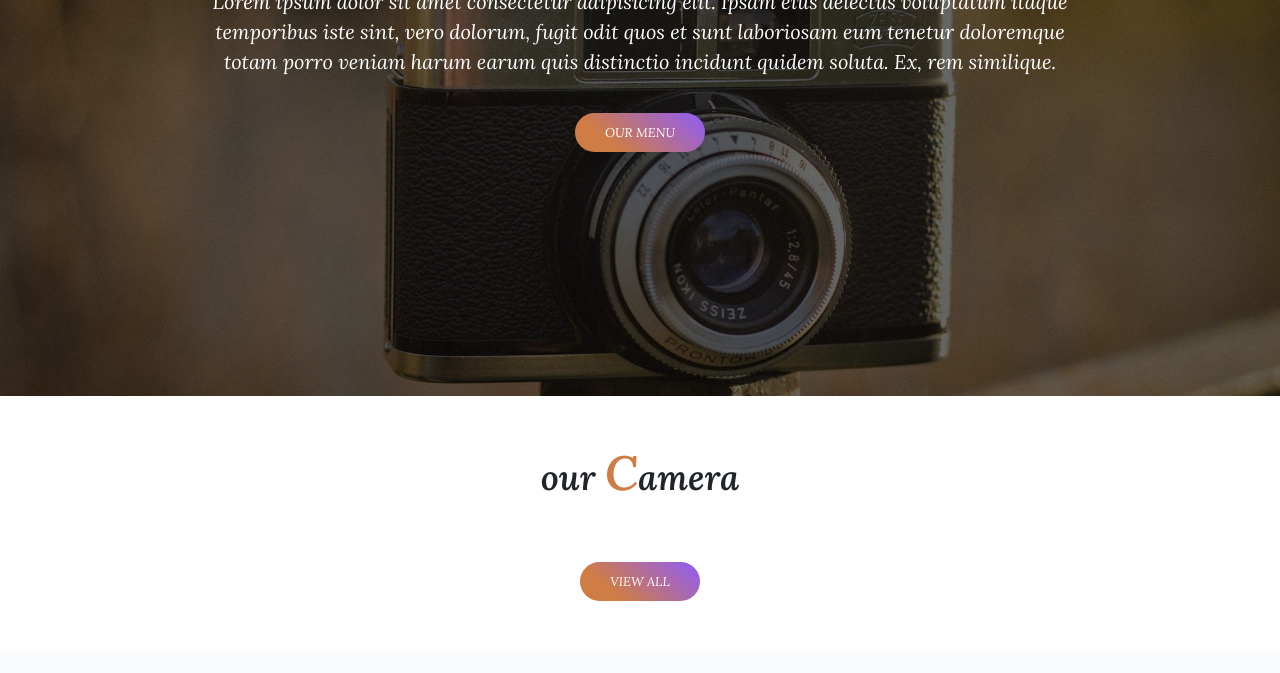
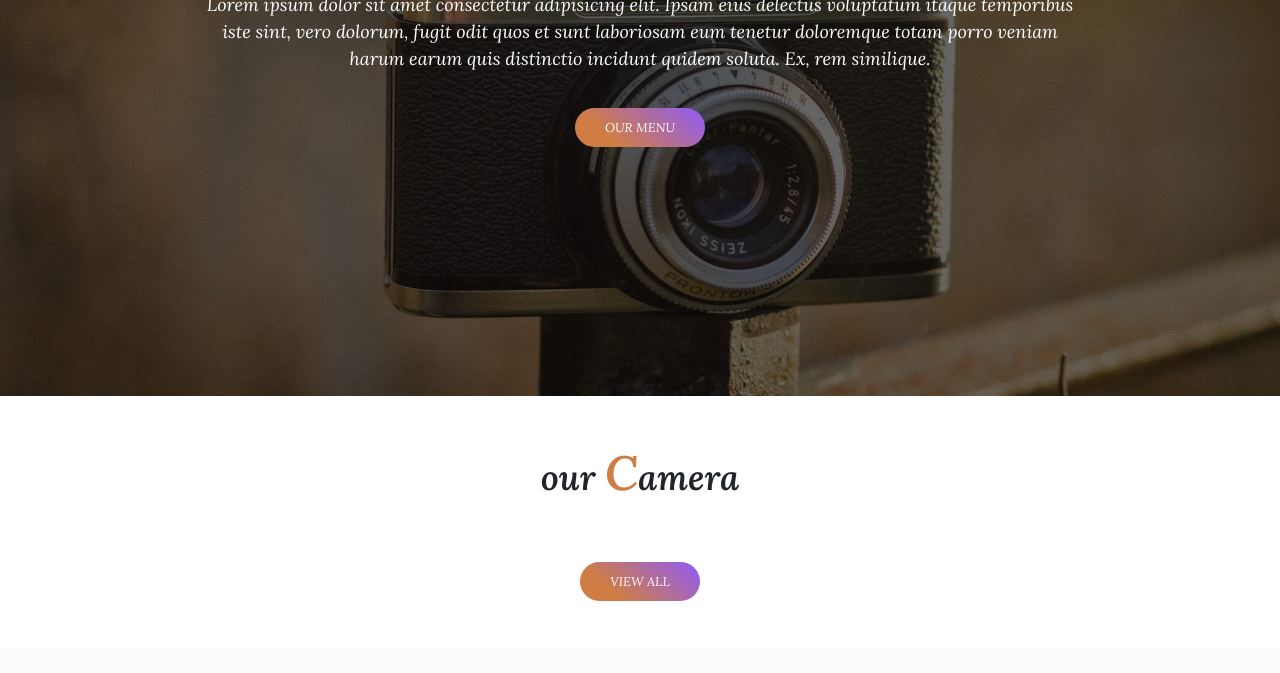
Before and after one commit to isfiaya/Orinoco, a website: page index.html in a window 1280 px wide. Shown: the part 396-1069 px from the top of the page. Drawn offline with Linux system fonts and the light colour scheme; no server answers.

Commit message:
edit hero image

```diff
--- a/css/_hero.scss
+++ b/css/_hero.scss
@@ -13,6 +13,8 @@ $btnColor: linear-gradient(
   display: flex;
   justify-content: center;
   align-items: center;
+  background-position: center;
+  background-repeat: no-repeat;
 }
 
 .banner__content {
@@ -27,8 +29,10 @@ $btnColor: linear-gradient(
 }
 
 .banner__content > p {
-  font-size: 20px;
+  font-size: 18px;
   color: #fff;
+  padding-left: 15px;
+  padding-right: 15px;
 }
 
 .btn-hero {
```
Also changed, not shown: css/style.css, 1 other file.
